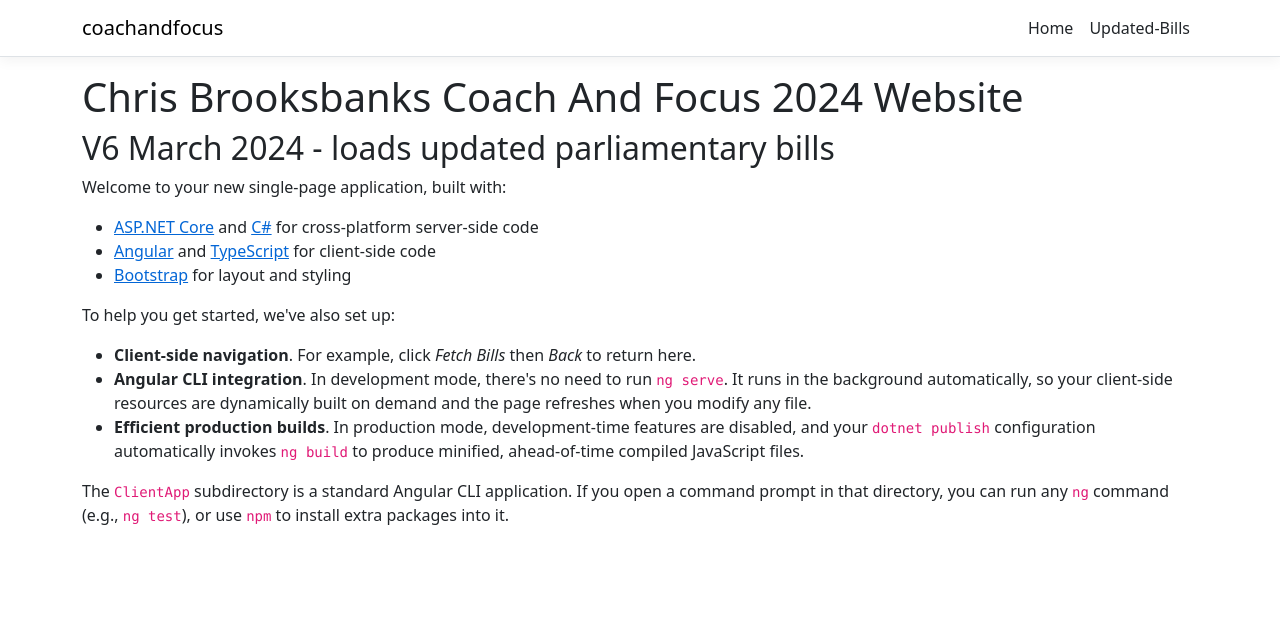
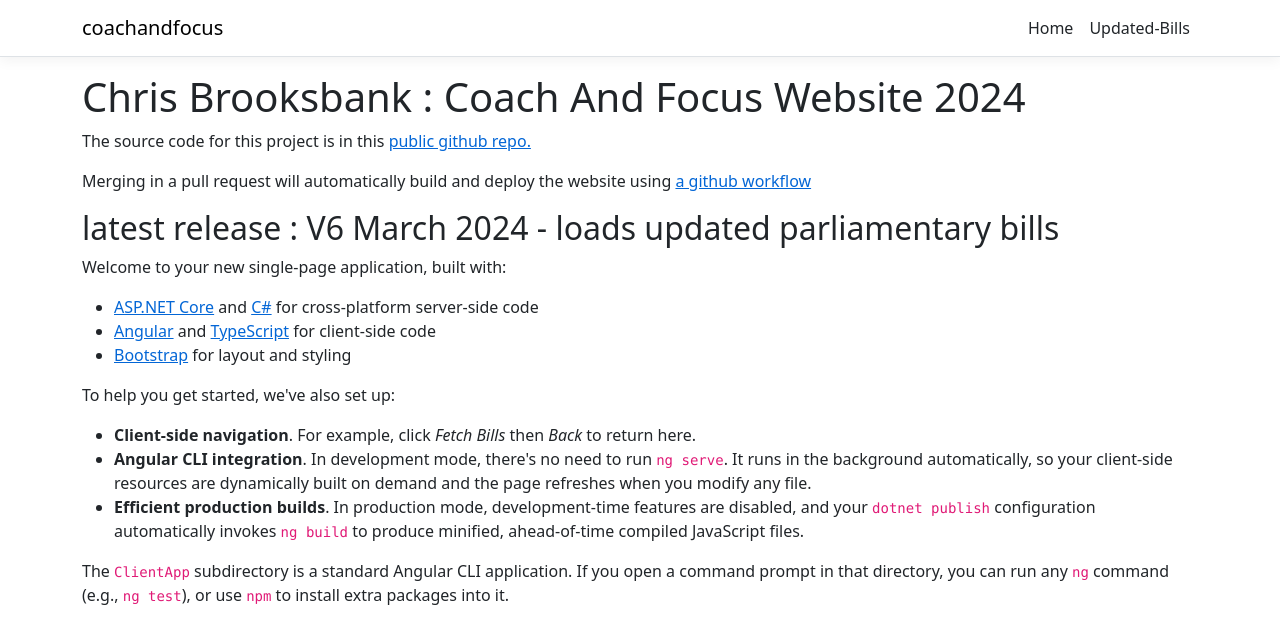
Before and after one commit to ChrisBrooksbank/coachandfocus, an Angular app in the folder CoachAndFocus.Web.UI/ClientApp/: page / in a window 1280 px wide. Shown: the top 644 px of the page. Built offline with nearby package versions, Linux system fonts and the light colour scheme.

Commit message:
homepage tweaks

```diff
--- a/CoachAndFocus.Web.UI/ClientApp/src/app/home/home.component.html
+++ b/CoachAndFocus.Web.UI/ClientApp/src/app/home/home.component.html
@@ -1,5 +1,11 @@
-<h1>Chris Brooksbanks Coach And Focus 2024 Website</h1>
-<h2>V6 March 2024 - loads updated parliamentary bills</h2>
+<h1>Chris Brooksbank : Coach And Focus Website 2024</h1>
+
+<p>The source code for this project is in this <a href="https://github.com/ChrisBrooksbank/coachandfocus">public github repo.</a></p>
+
+<p>Merging in a pull request will automatically build and deploy the website using <a href="https://github.com/ChrisBrooksbank/coachandfocus/actions">a github workflow</a></p>
+
+<h2>latest release : V6 March 2024 - loads updated parliamentary bills</h2>
+
 <p>Welcome to your new single-page application, built with:</p>
 <ul>
   <li><a href='https://get.asp.net/'>ASP.NET Core</a> and <a href='https://msdn.microsoft.com/en-us/library/67ef8sbd.aspx'>C#</a> for cross-platform server-side code</li>
```
